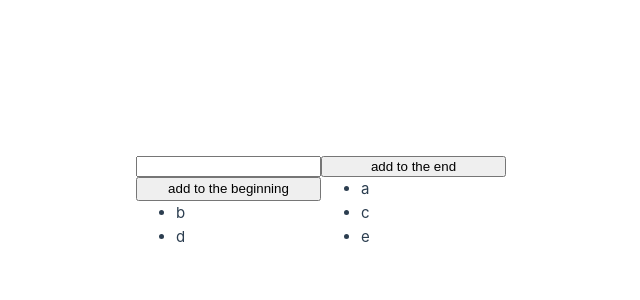
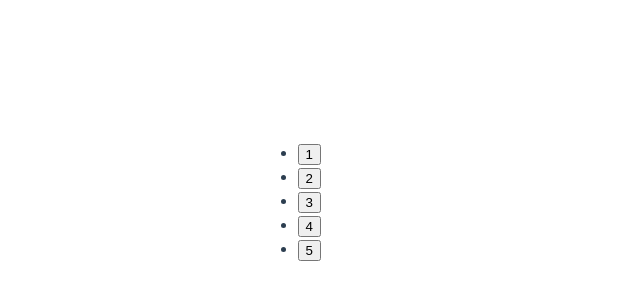
Before and after one commit to 0mistakes/VUE, a Vue app: page / in a window 1280 px wide. Shown: the part 198-498 px from the top of the page, without its empty margins (319-959 px from the left). Built offline with nearby package versions, Linux system fonts and the light colour scheme.

Commit message:
54 quest

```diff
--- a/src/App.vue
+++ b/src/App.vue
@@ -11,7 +11,7 @@ export default {
     cost: 10,
     amount: 5,
     dayWeek: "Task 1",
-    dayWeek: "Task 1",
+    value: ["1", "2", "3", "4", "5"],
     isDisabled: false,
       dayWeekOptions: [
         "Monday",
@@ -34,22 +34,16 @@ export default {
     },
 
   methods: {
-    addItemEnd: function () {
-      this.items.push(this.newItem);
-    },
-    addItemBegin: function () {
-      this.items.unshift(this.newItem);
+    removeItem: function (index) {
+      this.value.splice(index, 1);
     },
   }
 };
 </script>
 <template>
-   <input v-model="newItem" />
-  <button @click="addItemEnd">add to the end</button>
-  <button @click="addItemBegin">add to the beginning</button>
-  <ul v-for="(item, index) in items" :key="index">
-    <li>
-      {{ item }}
+   <ul>
+    <li v-for="(item, index) in value" :key="index">
+      <button class="button" @click="removeItem(index)">{{ item }}</button>
     </li>
   </ul>
 </template>
```
